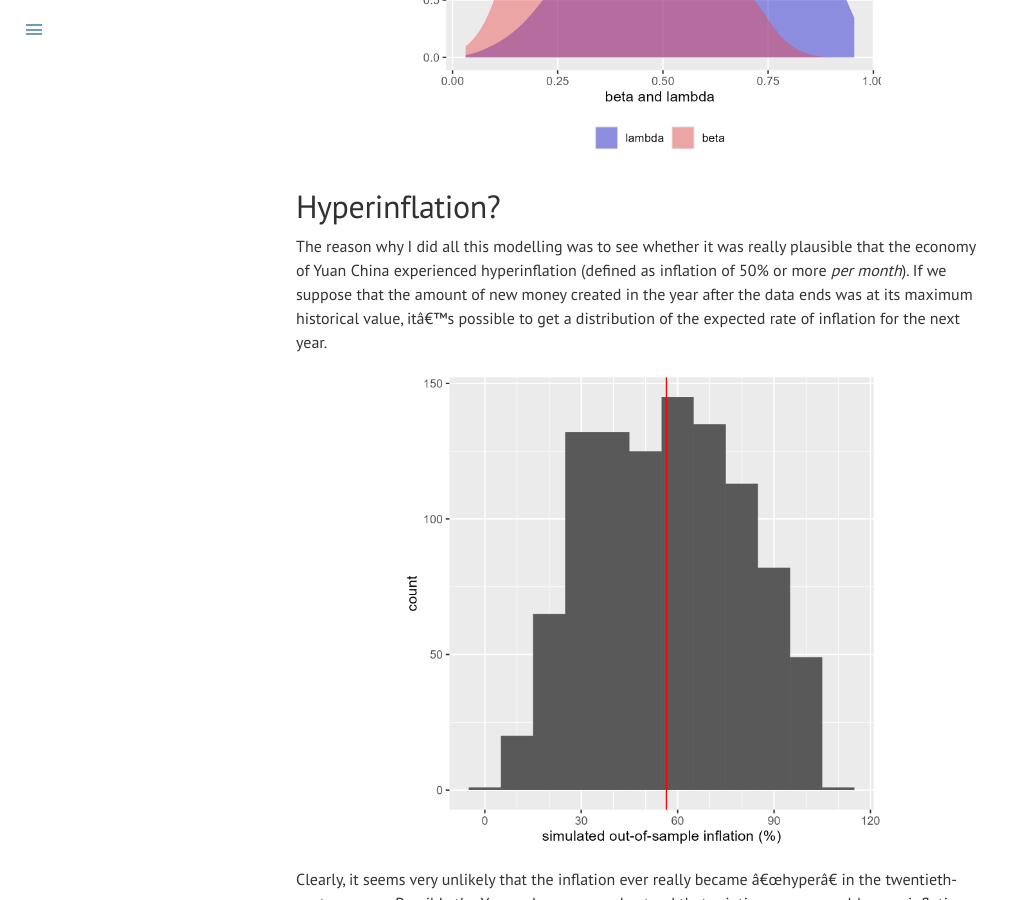
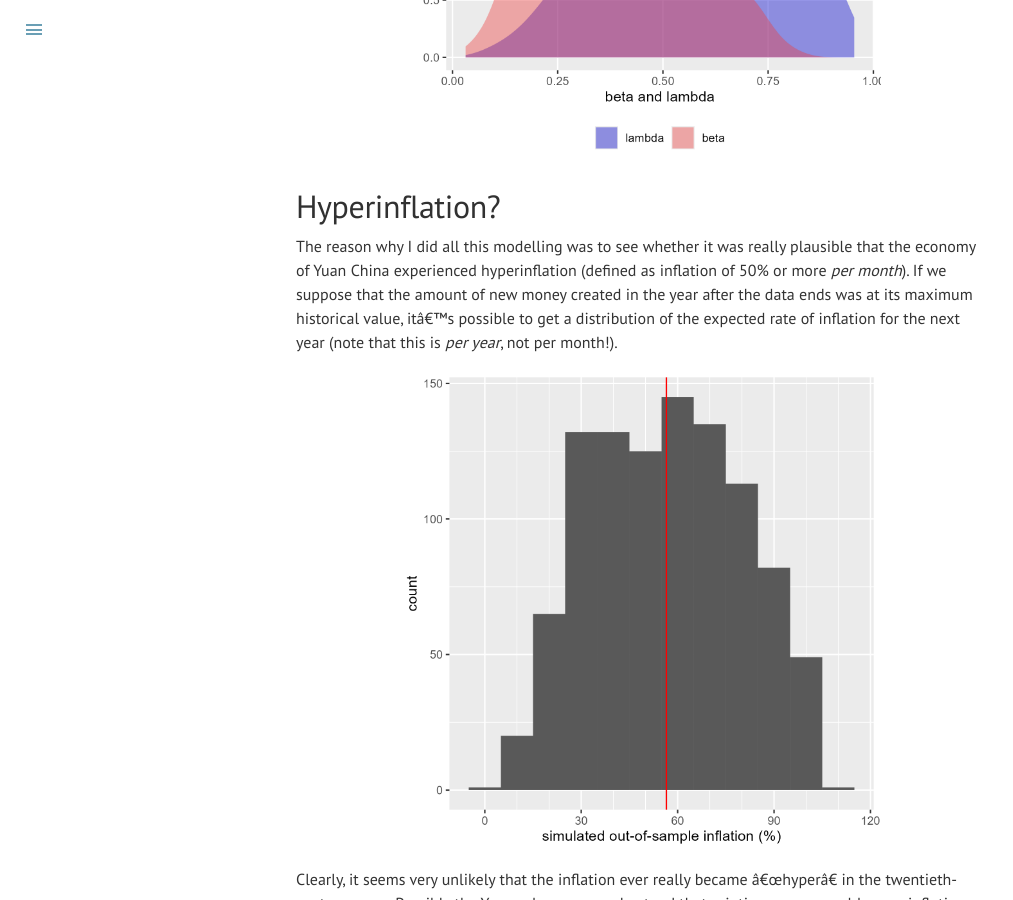
Before and after one commit to datascienceconfidential/datascienceconfidential.github.io, a Jekyll site: the page built from _posts/2005-02-06-yuan-dynasty-inflation.md, in a window 1280 px wide and 900 px high, scrolled down 2996 px. Shown: the whole window, without its empty margins (0-1013 px from the left). Built offline with Jekyll 4.4.1, drawn with Linux system fonts in a browser that asks for light colours; formulas are drawn with MathJax 3; a script that is not in the unit is left out; comment, search, counter and statistics services are not loaded.

```diff
--- a/_posts/2005-02-06-yuan-dynasty-inflation.md
+++ b/_posts/2005-02-06-yuan-dynasty-inflation.md
@@ -56,7 +56,7 @@
 </div>
 
 # Hyperinflation?
-The reason why I did all this modelling was to see whether it was really plausible that the economy of Yuan China experienced hyperinflation (defined as inflation of 50% or more *per month*). If we suppose that the amount of new money created in the year after the data ends was at its maximum historical value, it's possible to get a distribution of the expected rate of inflation for the next year.
+The reason why I did all this modelling was to see whether it was really plausible that the economy of Yuan China experienced hyperinflation (defined as inflation of 50% or more *per month*). If we suppose that the amount of new money created in the year after the data ends was at its maximum historical value, it's possible to get a distribution of the expected rate of inflation for the next year (note that this is *per year*, not per month!).
 
 <div style="width:70%; margin:0 auto;">
  <img src="/blog/images/2025/yuan_inflation.png">
```
Also changed, not shown: other parts of _posts/2005-02-06-yuan-dynasty-inflation.md (+1 -1 lines).
